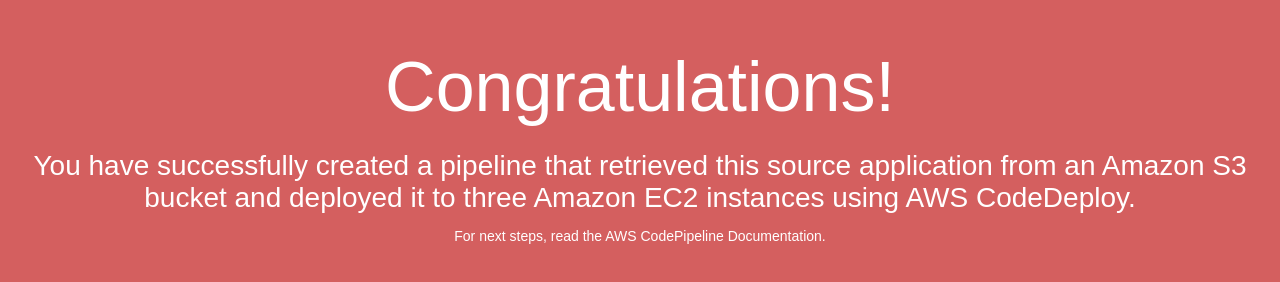
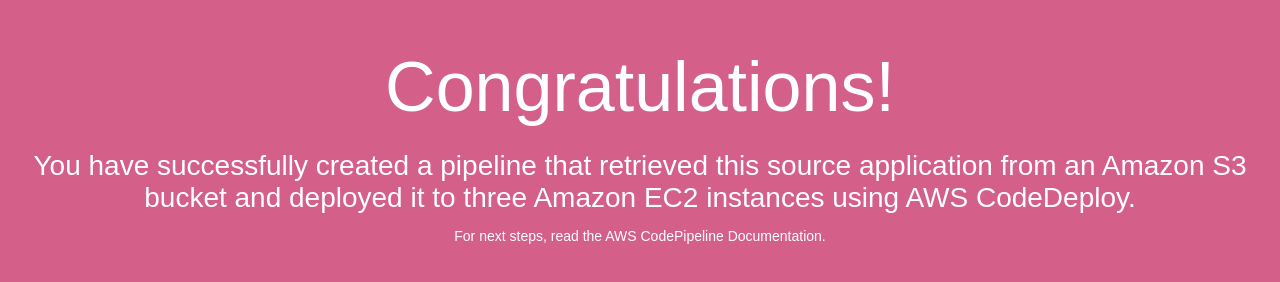
Before and after one commit to sreejesh246/sreejesh246, a plain HTML site: page index.html in a window 1280 px wide. Drawn offline with Linux system fonts and the light colour scheme.

Commit message:
Update index.html

```diff
--- a/index.html
+++ b/index.html
@@ -6,7 +6,7 @@
   <style>
     body {
       color: #ffffff;
-      background-color: #D45F5F;
+      background-color: #D45F88;
       font-family: Arial, sans-serif;
       font-size: 14px;
     }
```
